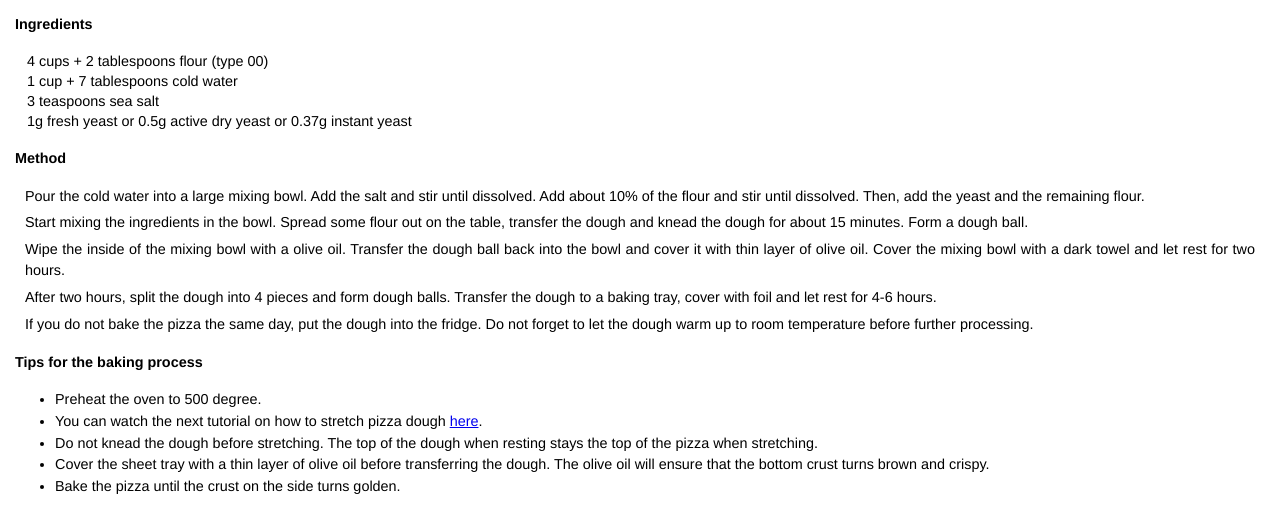
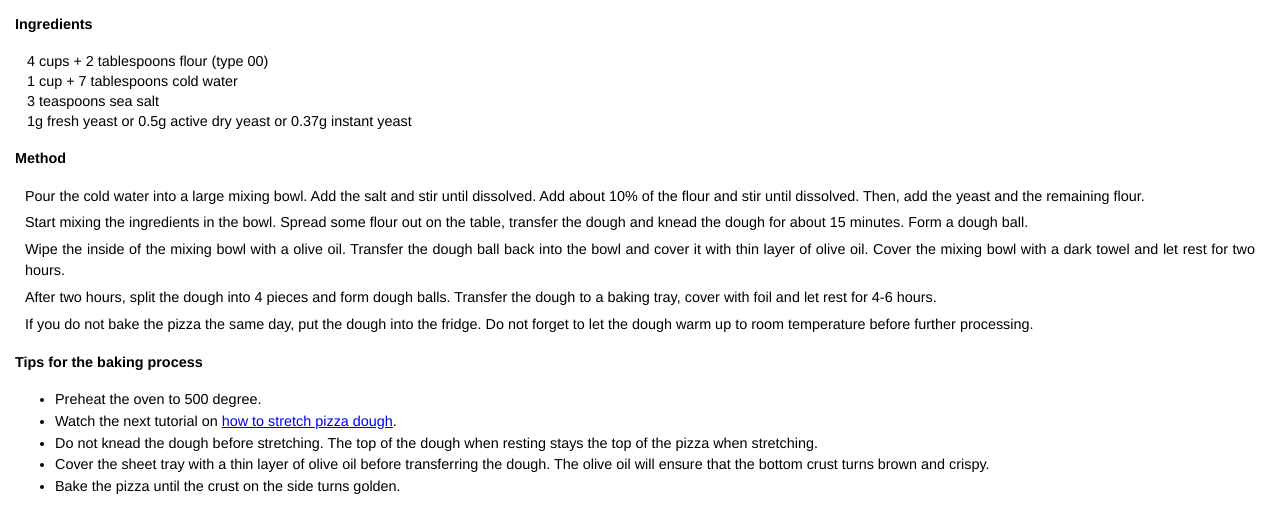
Before and after one commit to ktjhofmann/ktjhofmann.github.io, a plain HTML site: page Recipes/Pizza.html in a window 1280 px wide. Shown: the part 453-966 px from the top of the page. Drawn offline with Linux system fonts and the light colour scheme.

Commit message:
Update Pizza.html

```diff
--- a/Recipes/Pizza.html
+++ b/Recipes/Pizza.html
@@ -150,8 +150,8 @@
             Preheat the oven to 500 degree.
         </li>
       <li>
-          You can watch the next tutorial on how to stretch pizza dough
-          <a href="https://www.youtube.com/watch?v=9f9-xTcKzZo" target="_blank" title="Go to tutorial">here</a>.
+          Watch the next tutorial on
+          <a href="https://www.youtube.com/watch?v=9f9-xTcKzZo" target="_blank" title="Go to tutorial">how to stretch pizza dough</a>.
       </li>
       <li>
           Do not knead the dough before stretching.
```
